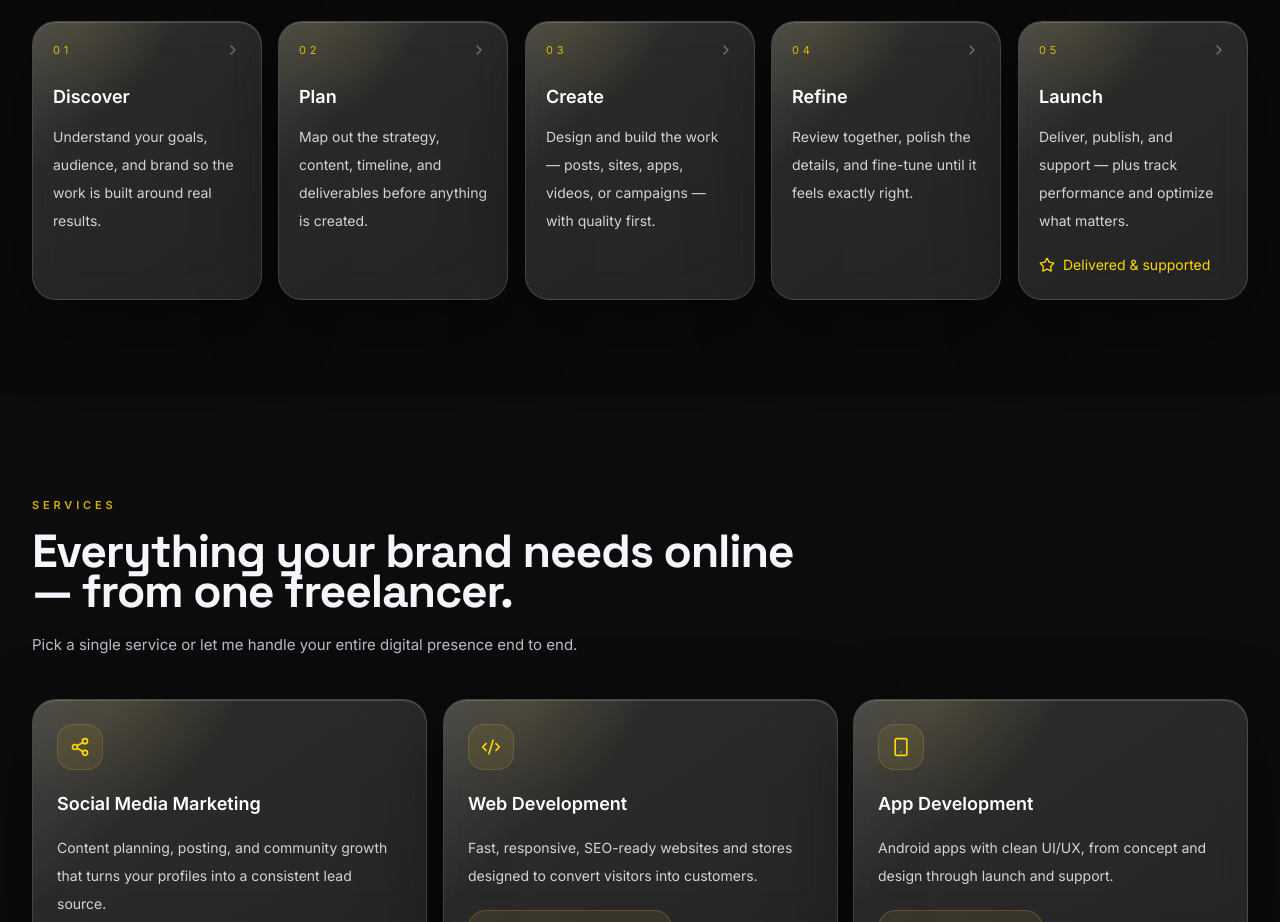
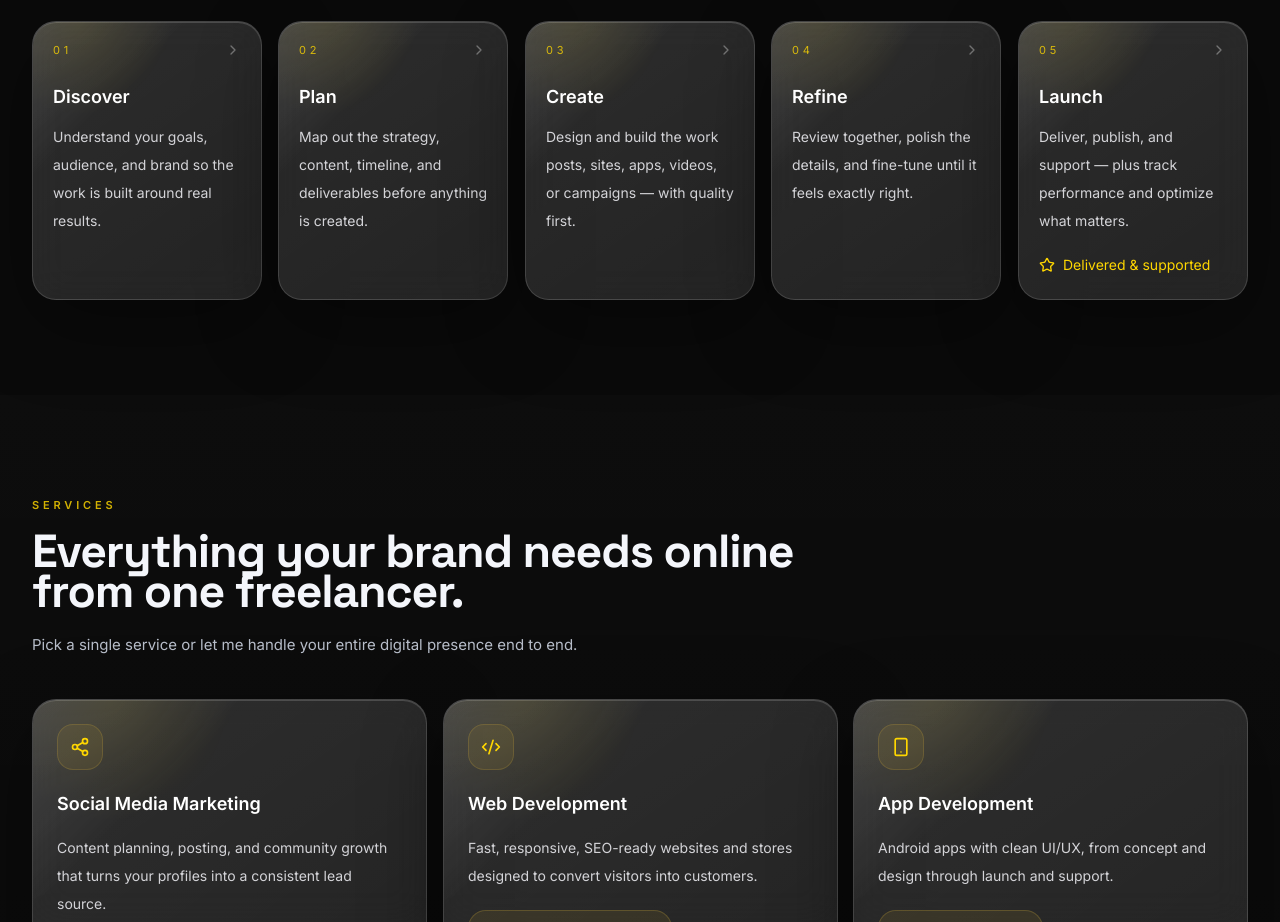
Before and after one commit to PoojaNandhini29/portfolio, a React (Vite) app: page / in a window 1280 px wide. Shown: the part 5860-6782 px from the top of the page. Built offline with nearby package versions, Linux system fonts and the light colour scheme.

Commit message:
Update App.jsx

```diff
--- a/src/App.jsx
+++ b/src/App.jsx
@@ -949,7 +949,7 @@ function App() {
               {[
                 ['Discover', 'Understand your goals, audience, and brand so the work is built around real results.'],
                 ['Plan', 'Map out the strategy, content, timeline, and deliverables before anything is created.'],
-                ['Create', 'Design and build the work — posts, sites, apps, videos, or campaigns — with quality first.'],
+                ['Create', 'Design and build the work  posts, sites, apps, videos, or campaigns — with quality first.'],
                 ['Refine', 'Review together, polish the details, and fine-tune until it feels exactly right.'],
                 ['Launch', 'Deliver, publish, and support — plus track performance and optimize what matters.'],
               ].map(([title, text], index) => (
@@ -986,7 +986,7 @@ function App() {
           <div className="container-shell">
             <SectionHeading
               eyebrow="Services"
-              title="Everything your brand needs online — from one freelancer."
+              title="Everything your brand needs online  from one freelancer."
               description="Pick a single service or let me handle your entire digital presence end to end."
             />
 
```
